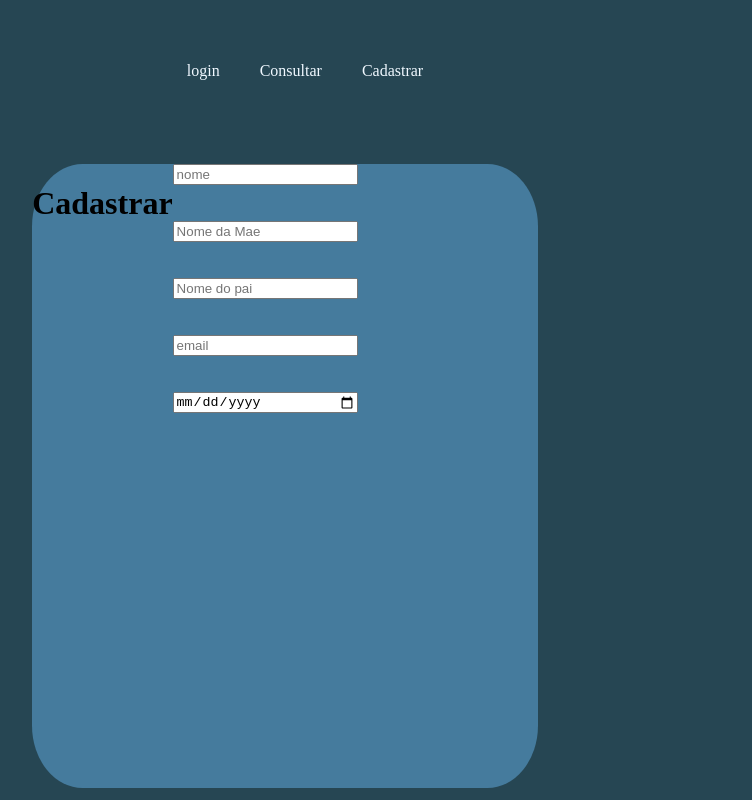
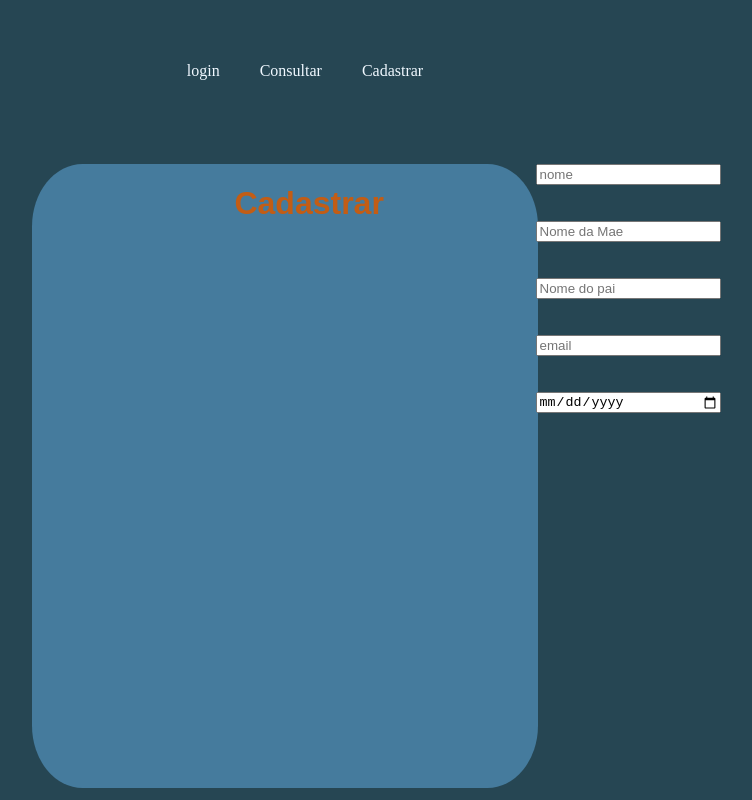
Before and after one commit to Yago04/TrabalhoEstudo, a plain HTML site: page index.html in a window 1280 px wide. Shown: the whole page, without its empty margins (355-1107 px from the left). Drawn offline with Linux system fonts and the light colour scheme.

Commit message:
Ola rapaziada

```diff
--- a/index.html
+++ b/index.html
@@ -18,7 +18,7 @@
     </div>
 
 <div class=" caixa">
-<div class=title">
+<div class="title">
 <h1> Cadastrar</h1>
 </div>
 <div class="conteudo_caixa">
```
